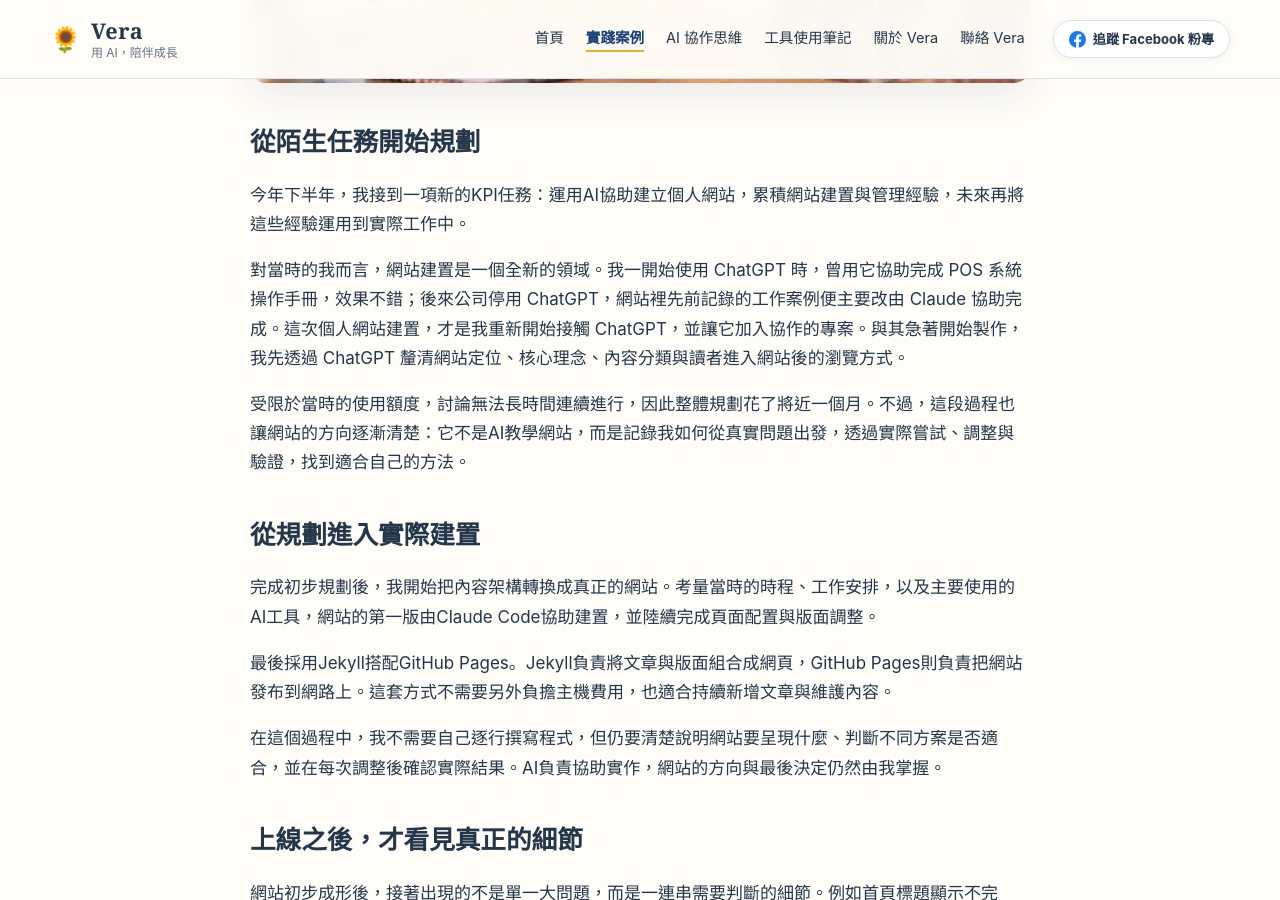
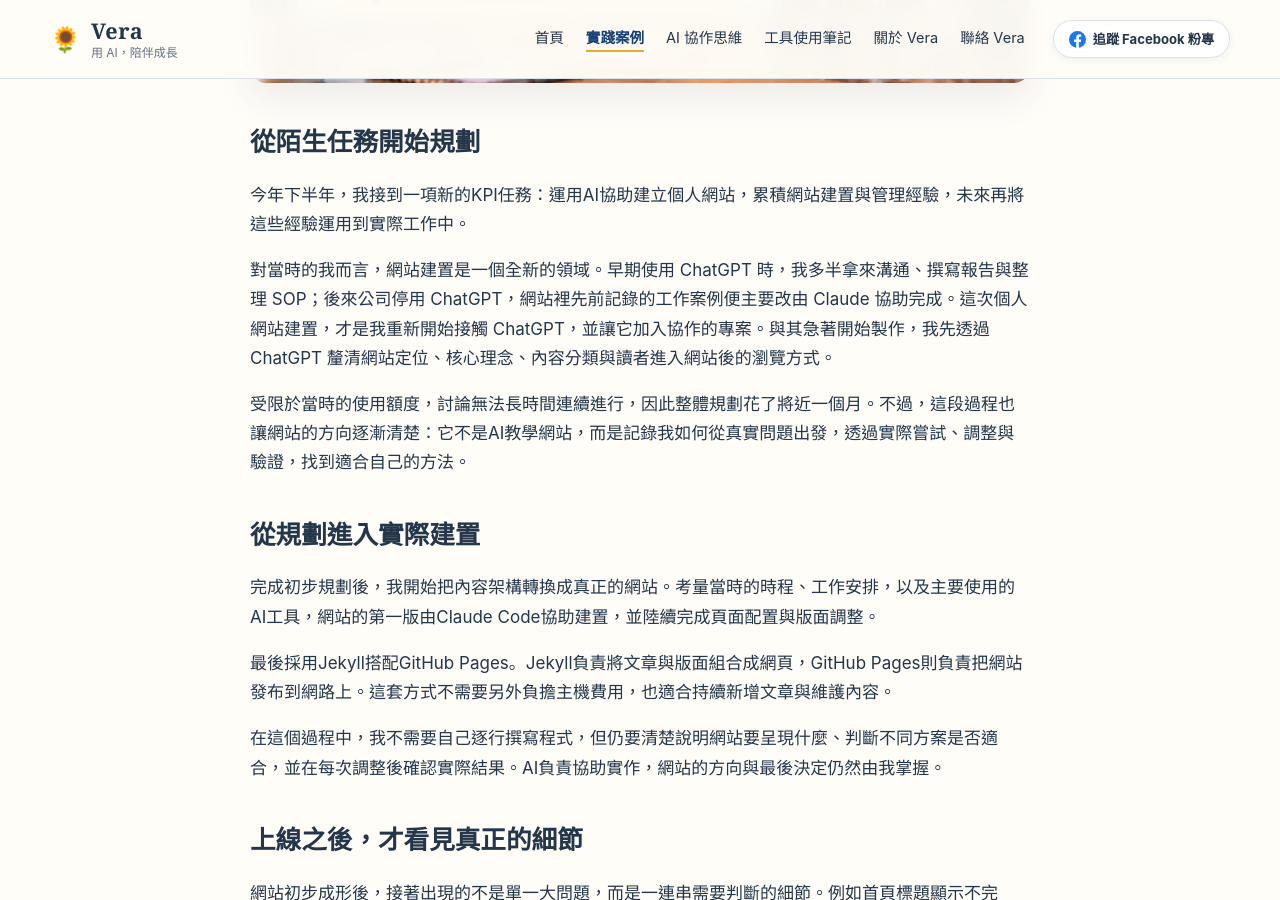
Before and after one commit to Vera-With-AI/Vera-With-AI.github.io, a Jekyll site: the page built from _posts/2026-09-24-first-ai-built-personal-website.md, in a window 1280 px wide and 900 px high, scrolled down 831 px. Built offline with Jekyll 4.4.1, drawn with Linux system fonts in a browser that asks for light colours.

Commit message:
精簡早期 ChatGPT 使用描述

```diff
--- a/_posts/2026-09-24-first-ai-built-personal-website.md
+++ b/_posts/2026-09-24-first-ai-built-personal-website.md
@@ -14,7 +14,7 @@ image_alt: "第一次用AI架站三個實作重點圖卡"
 
 今年下半年，我接到一項新的KPI任務：運用AI協助建立個人網站，累積網站建置與管理經驗，未來再將這些經驗運用到實際工作中。
 
-對當時的我而言，網站建置是一個全新的領域。我一開始使用 ChatGPT 時，曾用它協助完成 POS 系統操作手冊，效果不錯；後來公司停用 ChatGPT，網站裡先前記錄的工作案例便主要改由 Claude 協助完成。這次個人網站建置，才是我重新開始接觸 ChatGPT，並讓它加入協作的專案。與其急著開始製作，我先透過 ChatGPT 釐清網站定位、核心理念、內容分類與讀者進入網站後的瀏覽方式。
+對當時的我而言，網站建置是一個全新的領域。早期使用 ChatGPT 時，我多半拿來溝通、撰寫報告與整理 SOP；後來公司停用 ChatGPT，網站裡先前記錄的工作案例便主要改由 Claude 協助完成。這次個人網站建置，才是我重新開始接觸 ChatGPT，並讓它加入協作的專案。與其急著開始製作，我先透過 ChatGPT 釐清網站定位、核心理念、內容分類與讀者進入網站後的瀏覽方式。
 
 受限於當時的使用額度，討論無法長時間連續進行，因此整體規劃花了將近一個月。不過，這段過程也讓網站的方向逐漸清楚：它不是AI教學網站，而是記錄我如何從真實問題出發，透過實際嘗試、調整與驗證，找到適合自己的方法。
 
```
